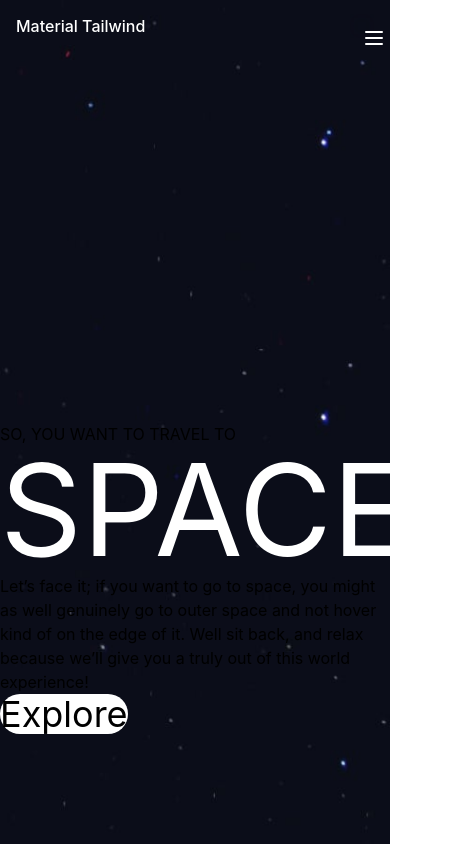
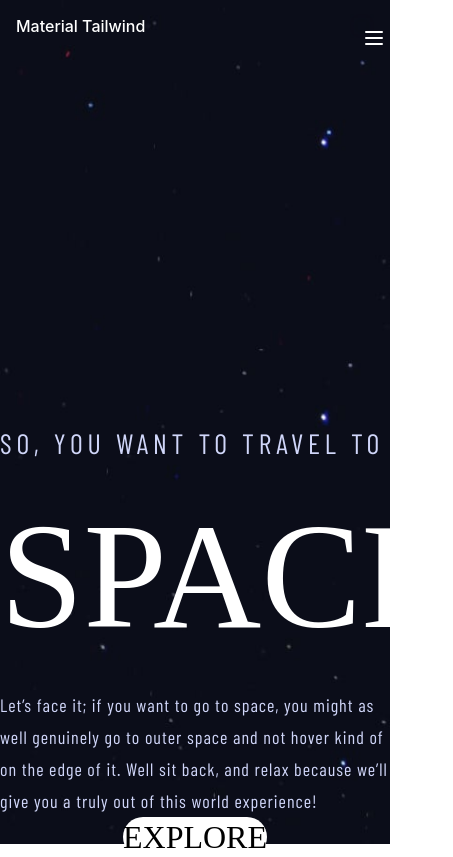
Before and after one commit to IbrahimHosny/space, a React (Create React App) app: page / in a window 390 px wide. Shown: the whole page, 453 px wide, since content can reach past the window. Built offline with nearby package versions, Linux system fonts and the light colour scheme; a web font is replaced by a local one.

Commit message:
add styling to home page and finish destination responsive

```diff
--- a/src/App.css
+++ b/src/App.css
@@ -18,28 +18,28 @@
 
 /* typography */
 .heading-1 {
-  font-size: 150px!important;
+  font-size: 150px;
   font-family: 'Bellefair', serif;
   text-transform: uppercase;
 }
 .heading-2 {
-  font-size: 100px!important;
+  font-size: 100px;
   font-family: 'Bellefair', serif;
   text-transform: uppercase;
 
 }
 .heading-3 {
-  font-size: 58px!important;
+  font-size: 58px;
   font-family: 'Bellefair', serif;
   text-transform: uppercase;
 }
 .heading-4 {
-  font-size: 32px!important;
+  font-size: 32px;
   font-family: 'Bellefair', serif;
   text-transform: uppercase;
 }
 .heading-5 {
-  font-size: 28px!important;
+  font-size: 28px;
   font-family: 'Barlow Condensed', sans-serif;
   letter-spacing: 4.75px;
 }
@@ -92,6 +92,7 @@ nav {
   top: 0!important;
   left: 53%!important;
 }
+
 #destination .swiper-pagination-bullet {
   width: fit-content!important;
   background: transparent!important;
@@ -102,6 +103,28 @@ nav {
 #destination .swiper-pagination-bullet-active {
   color: #FFFFFF;
   opacity: 100%!important;
+}
+
+@media (max-width: 1024px) {
+  #destination .swiper-pagination {
+    top: 48%!important;
+    left: 5%!important;
+    right: 5%!important;
+    width: 90%!important;
+  }
+  #destination .swiper-pagination-bullet {
+    margin: 0px 10px;
+  }
+}
+@media (max-width: 768px) {
+  #destination .swiper-pagination {
+    top: 43%!important;
+  }
+}
+@media (max-width: 640px) {
+  #destination .swiper-pagination {
+    top: 25vh!important;
+  }
 }
 
 #tech .swiper {
@@ -124,6 +147,7 @@ nav {
   width: 70px;
   margin: 25px 0px;
   display: flex!important;
+
 }
 
 #tech .swiper-pagination-bullet-active {
--- a/src/components/Destination.jsx
+++ b/src/components/Destination.jsx
@@ -26,7 +26,7 @@ import { dataContext } from '../App';
     };
     return (
         <div className='bg-[url("./assets/destination/background-destination-desktop.jpg")] bg-no-repeat bg-cover h-screen'>
-            <div className="container mx-auto relative top-[40%]" id='destination'>
+            <div className="container mx-auto relative top-[15%] lg:top-[40%]" id='destination'>
             <Swiper
             pagination={pagination}
             modules={[Pagination]}
@@ -37,24 +37,24 @@ import { dataContext } from '../App';
             destinationsData.map(destination => {
                 return (
             <SwiperSlide key={destination.name} className='text-white flex'>
-            <div className='flex items-center justify-center'>
-            <section className='w-[40%]'>
-                <img src={destination.images.webp} alt={'image of'+ destination.name }></img>
+            <div className='flex flex-wrap items-center justify-center gap-10 lg:gap-0'>
+            <section className='lg:w-[40%] w-full lg:block flex justify-center'>
+                <img src={destination.images.webp} alt={'image of'+ destination.name } className='w-[230px] md:w-[300px] lg:w-[380px] xl:w-[445px]'></img>
             </section>
-            <section className='w-1/3'>
-                    <div className='des-info'>
-                    <h1 className='heading-2'>{destination.name}</h1>
+            <section className='lg:w-1/3 w-[95%]'>
+                    <div className='des-info flex flex-col items-center lg:block'>
+                    <h1 className='heading-3 lg:!text-[100px]'>{destination.name}</h1>
                     <p className='second-color body-text mb-6'>
                     {destination.description}
                     </p>
                     </div>
                     <hr></hr>
-                    <div className='flex gap-20 my-4'>
-                    <div className='flex flex-col items-center w-fit'>
+                    <div className='flex flex-wrap justify-center lg:justify-start gap-8 sm:gap-20 my-4'>
+                    <div className='flex flex-col items-center sm:w-fit w-full'>
                     <span className='subheading-2 second-color'>AVG. DISTANCE</span>
                     <span className='subheading-1'>{destination.distance}</span>
                     </div>
-                    <div className='flex flex-col items-center w-fit'>
+                    <div className='flex flex-col items-center sm:w-fit w-full'>
                     <span className='subheading-2 second-color'>Est. travel time</span>
                     <span className='subheading-1'>{destination.travel}</span>
                     </div>
--- a/src/components/Home.jsx
+++ b/src/components/Home.jsx
@@ -4,15 +4,15 @@ const Home = () => {
     return (
         <div className='bg-[url("./assets/home/background-home-desktop.jpg")] bg-no-repeat bg-cover h-screen'>
             <div className='container mx-auto grid grid-cols-1 lg:grid-cols-2 top-[50%] relative'>
-            <section className=''>
-            <span>SO, YOU WANT TO TRAVEL TO</span>
-            <h1 className='text-9xl text-white'>SPACE</h1>
-            <p>
+            <section>
+            <span className='heading-5 second-color'>SO, YOU WANT TO TRAVEL TO</span>
+            <h1 className='heading-1  third-color'>SPACE</h1>
+            <p className='body-text second-color'>
             Let’s face it; if you want to go to space, you might as well genuinely go to outer space and not hover kind of on the edge of it. Well sit back, and relax because we’ll give you a truly out of this world experience!
             </p>
             </section>
-            <section className=''>
-            <button className='bg-white lg:h-[275px] lg:w-[275px] rounded-full text-4xl'> Explore </button>
+            <section className='flex items-center justify-center'>
+            <button className='bg-white lg:h-[275px] lg:w-[275px] rounded-full text-4xl heading-4'> Explore </button>
             </section>
             </div>
         </div>
```
